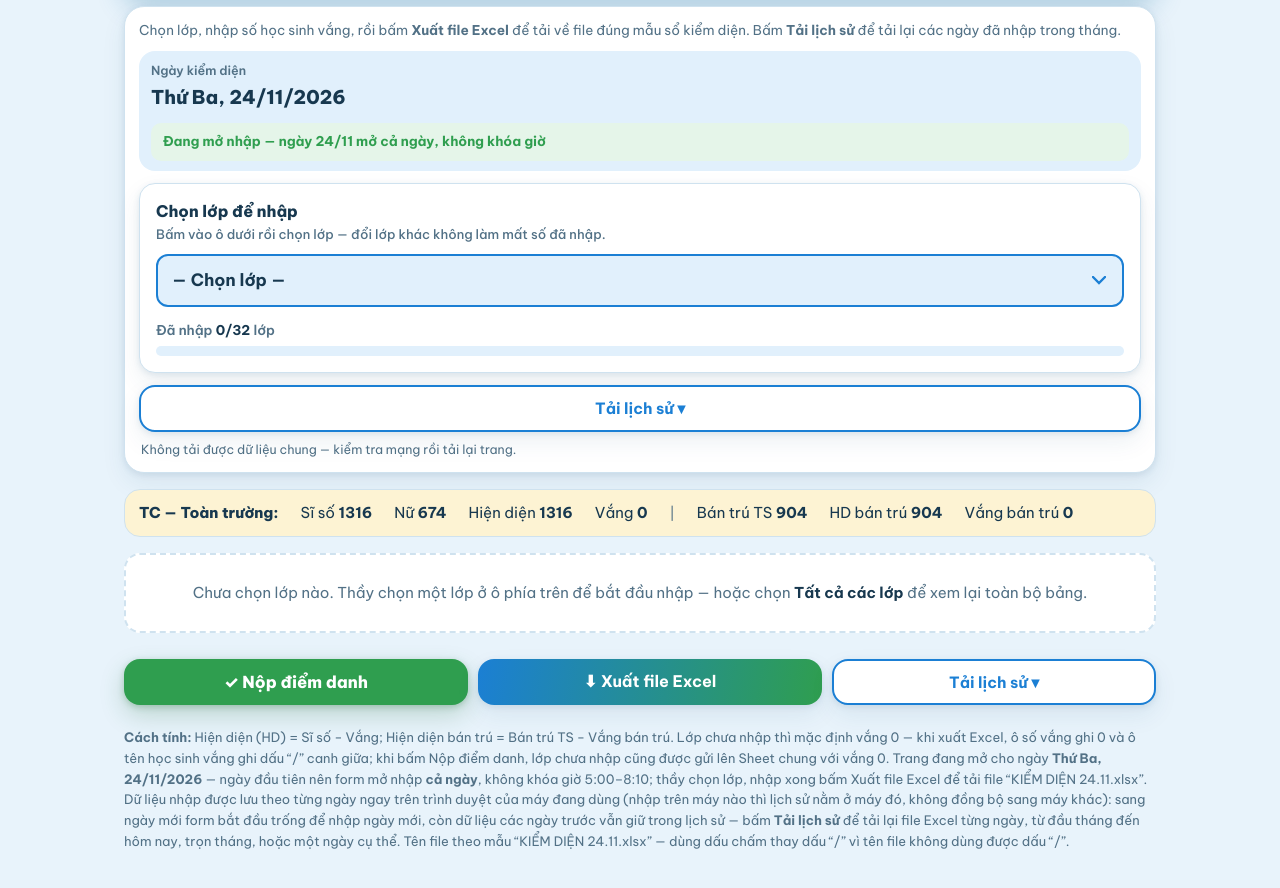
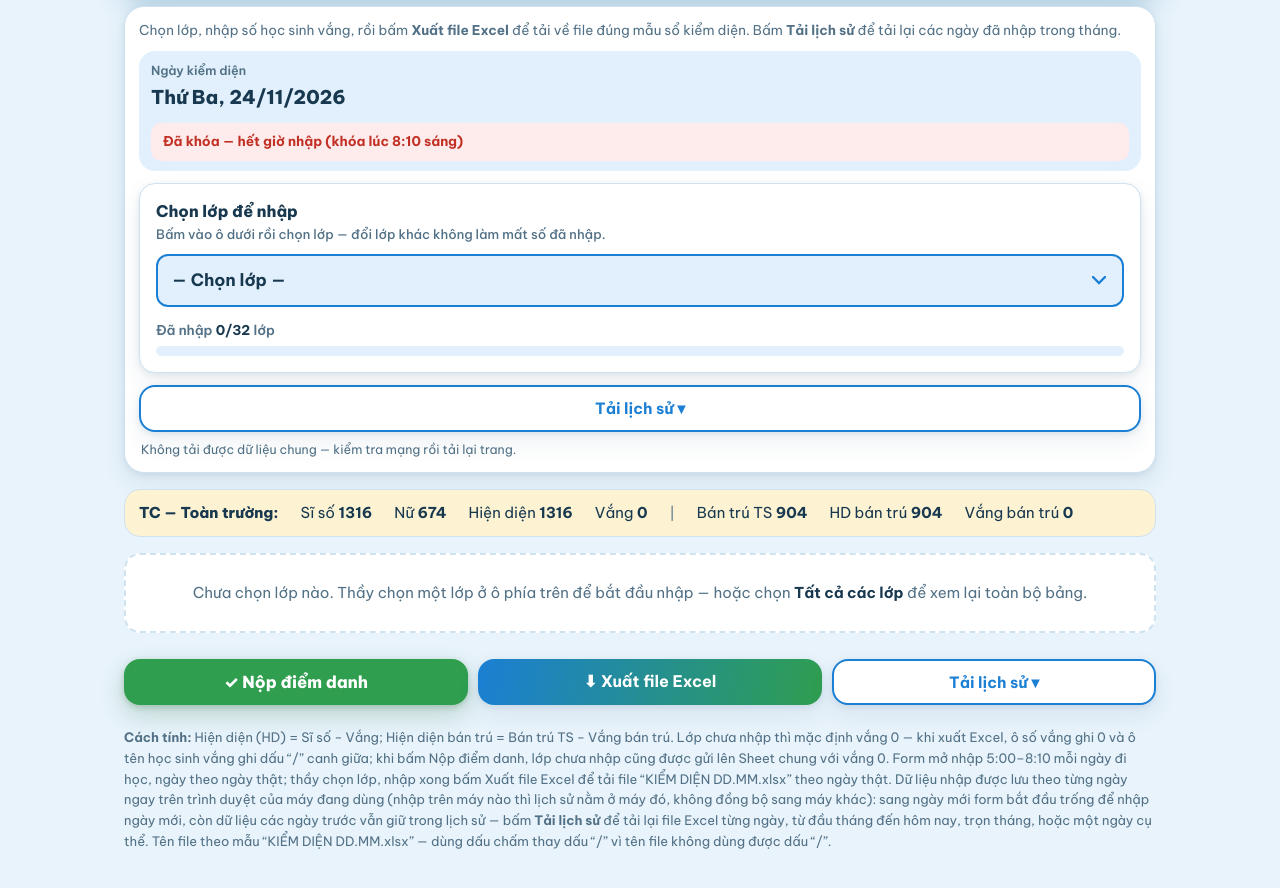
Before and after one commit to kiemdiendvb/kiemdiendvb.github.io, a plain HTML site: page index.html in a window 1280 px wide. Shown: the part 280-1168 px from the top of the page. Drawn offline with nearby package versions, Linux system fonts and the light colour scheme; no server answers.

Commit message:
Tắt TEST_MODE — chạy theo ngày/giờ thật từ 25/11/2026

```diff
--- a/index.html
+++ b/index.html
@@ -216,7 +216,7 @@
   </div>
 
   <footer class="note">
-    <p><b>Cách tính:</b> Hiện diện (HD) = Sĩ số − Vắng; Hiện diện bán trú = Bán trú TS − Vắng bán trú. Lớp chưa nhập thì mặc định vắng 0 — khi xuất Excel, ô số vắng ghi 0 và ô tên học sinh vắng ghi dấu “/” canh giữa; khi bấm Nộp điểm danh, lớp chưa nhập cũng được gửi lên Sheet chung với vắng 0. Trang đang mở cho ngày <b>Thứ Ba, 24/11/2026</b> — ngày đầu tiên nên form mở nhập <b>cả ngày</b>, không khóa giờ 5:00–8:10; thầy chọn lớp, nhập xong bấm Xuất file Excel để tải file “KIỂM DIỆN 24.11.xlsx”. Dữ liệu nhập được lưu theo từng ngày ngay trên trình duyệt của máy đang dùng (nhập trên máy nào thì lịch sử nằm ở máy đó, không đồng bộ sang máy khác): sang ngày mới form bắt đầu trống để nhập ngày mới, còn dữ liệu các ngày trước vẫn giữ trong lịch sử — bấm <b>Tải lịch sử</b> để tải lại file Excel từng ngày, từ đầu tháng đến hôm nay, trọn tháng, hoặc một ngày cụ thể. Tên file theo mẫu “KIỂM DIỆN 24.11.xlsx” — dùng dấu chấm thay dấu “/” vì tên file không dùng được dấu “/”.</p>
+    <p><b>Cách tính:</b> Hiện diện (HD) = Sĩ số − Vắng; Hiện diện bán trú = Bán trú TS − Vắng bán trú. Lớp chưa nhập thì mặc định vắng 0 — khi xuất Excel, ô số vắng ghi 0 và ô tên học sinh vắng ghi dấu “/” canh giữa; khi bấm Nộp điểm danh, lớp chưa nhập cũng được gửi lên Sheet chung với vắng 0. Form mở nhập 5:00–8:10 mỗi ngày đi học, ngày theo ngày thật; thầy chọn lớp, nhập xong bấm Xuất file Excel để tải file “KIỂM DIỆN DD.MM.xlsx” theo ngày thật. Dữ liệu nhập được lưu theo từng ngày ngay trên trình duyệt của máy đang dùng (nhập trên máy nào thì lịch sử nằm ở máy đó, không đồng bộ sang máy khác): sang ngày mới form bắt đầu trống để nhập ngày mới, còn dữ liệu các ngày trước vẫn giữ trong lịch sử — bấm <b>Tải lịch sử</b> để tải lại file Excel từng ngày, từ đầu tháng đến hôm nay, trọn tháng, hoặc một ngày cụ thể. Tên file theo mẫu “KIỂM DIỆN DD.MM.xlsx” — dùng dấu chấm thay dấu “/” vì tên file không dùng được dấu “/”.</p>
   </footer>
 </div>
 
@@ -287,10 +287,9 @@ function parseDateStr(s){ var p=s.split("-"); return new Date(+p[0], +p[1]-1, +p
 var THU = ["Chủ nhật","Thứ hai","Thứ ba","Thứ tư","Thứ năm","Thứ sáu","Thứ bảy"];
 var THU_TITLE = ["Chủ nhật","Thứ Hai","Thứ Ba","Thứ Tư","Thứ Năm","Thứ Sáu","Thứ Bảy"];
 var START_STR = "2026-11-24";
-/* CHẾ ĐỘ THỬ 24/11: coi hôm nay là Thứ Ba 24/11/2026 và mở nhập CẢ NGÀY (không khóa 5:00–8:10).
-   Bật để thầy thử trôi chảy ngay từ tối 23/11; dữ liệu nhập thử lưu đúng vào ngày 24/11.
-   Tắt chế độ này (đặt TEST_MODE = false) thì web trở lại chạy theo ngày/giờ thật. */
-var TEST_MODE = true;
+/* CHẾ ĐỘ THỬ 24/11 (đã tắt tối 24/11): khi bật, coi hôm nay là Thứ Ba 24/11/2026 và mở nhập CẢ NGÀY (không khóa 5:00–8:10).
+   Đã tắt (TEST_MODE = false) nên web trở lại chạy theo ngày/giờ thật. */
+var TEST_MODE = false;
 var TEST_TODAY_STR = "2026-11-24"; /* Thứ Ba */
 var DRAFT_KEY = "kiemdien-nhap-hien-tai"; /* khóa nháp đơn cũ — chỉ còn dùng để chuyển sang lịch sử khi nâng cấp */
 var HISTORY_PREFIX = "kiemdien-lich-su-"; /* khóa lịch sử theo ngày: kiemdien-lich-su-YYYY-MM-DD */
```
